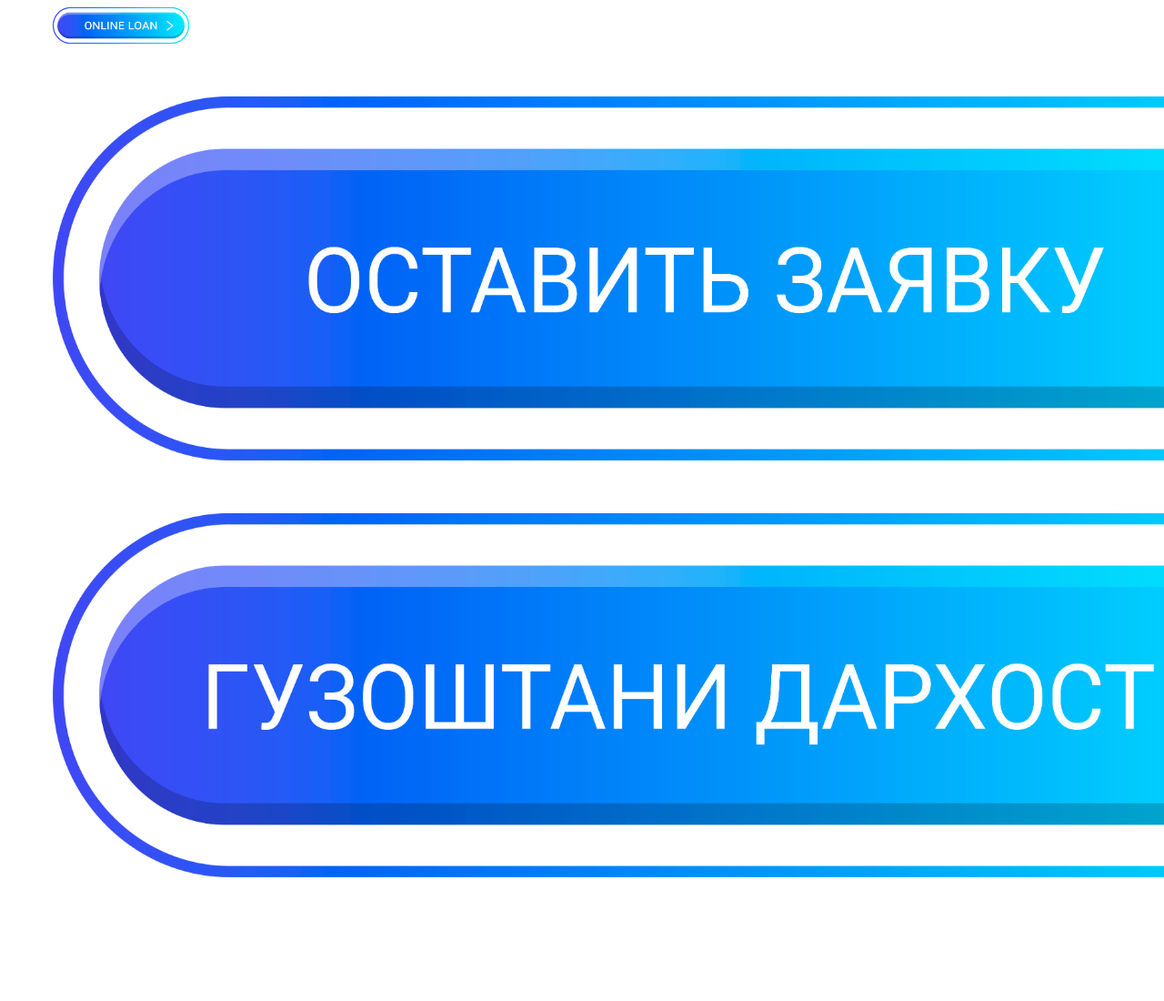
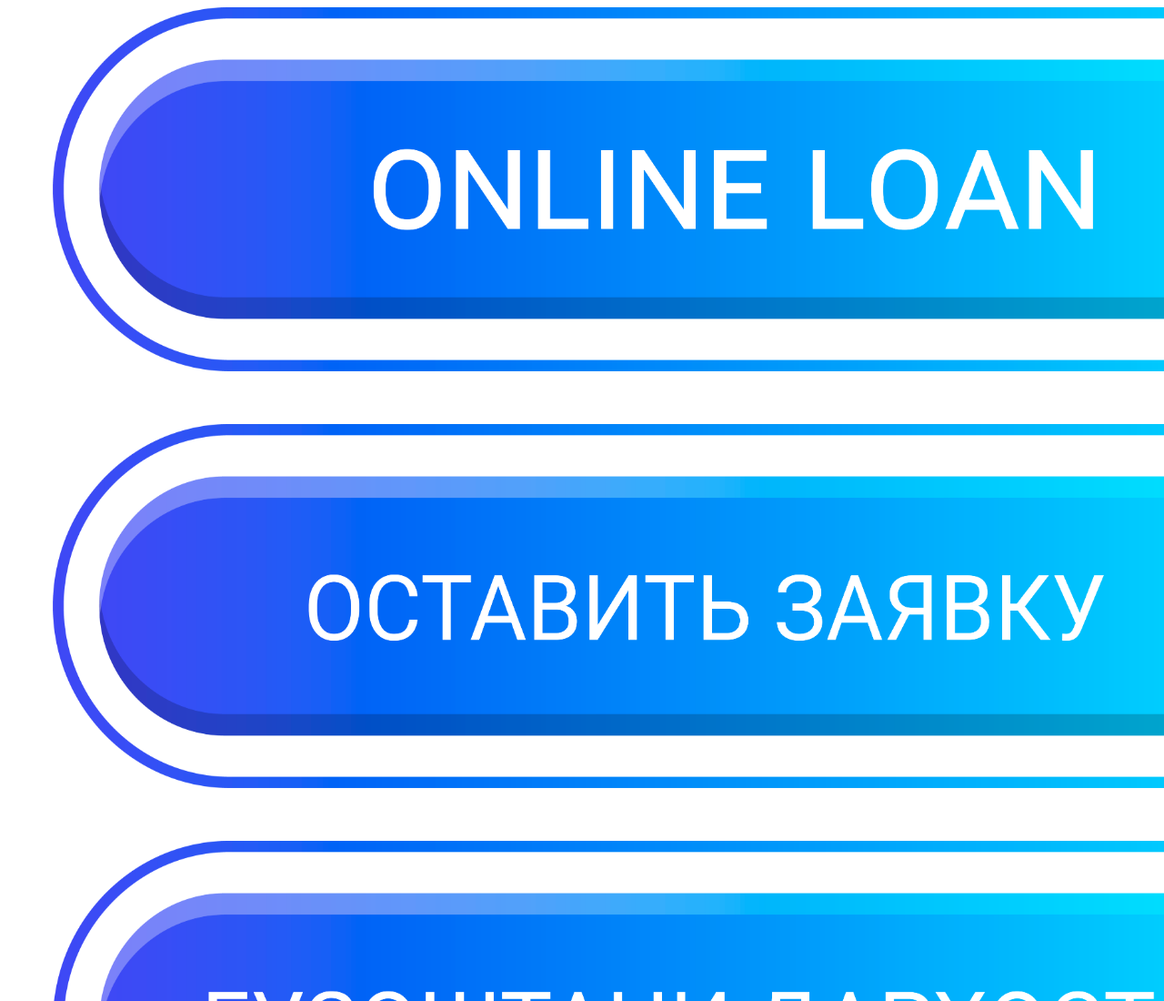
Before and after one commit to nekruzsadriddinzoda/button, a plain HTML site: page index.html in a window 1280 px wide. Shown: the top 1100 px of the page at 91% size. Before the commit the page ends 976 px from the top, so only its background shows below. Drawn offline with Linux system fonts and the light colour scheme.

Commit message:
bug fix 2
bug fix 2

```diff
--- a/index.html
+++ b/index.html
@@ -8,7 +8,7 @@
 </head>
 <body>
 
-<div><img src='eng.png' width="150px" height="40px" style="margin-left:50px; margin-right:50px;" /></div><br/> <br/><br/>
+<div><img src='eng.png' width="1500px" height="400px" style="margin-left:50px; margin-right:50px;" /></div><br/> <br/><br/>
 <div><img src='russ.png' width="1500px" height="400px" style="margin-left:50px; margin-right:50px;" /></div><br/> <br/><br/>
 <div><img src='tjk.png' width="1500px" height="400px" style="margin-left:50px; margin-right:50px;" /></div>
 
```
